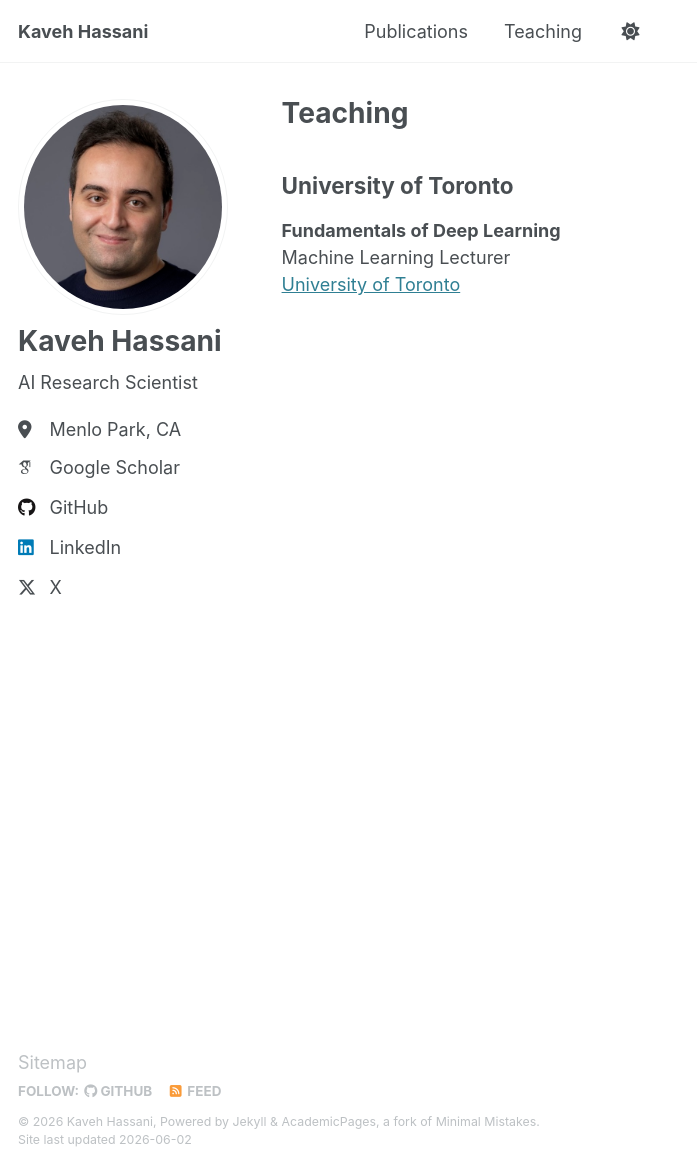
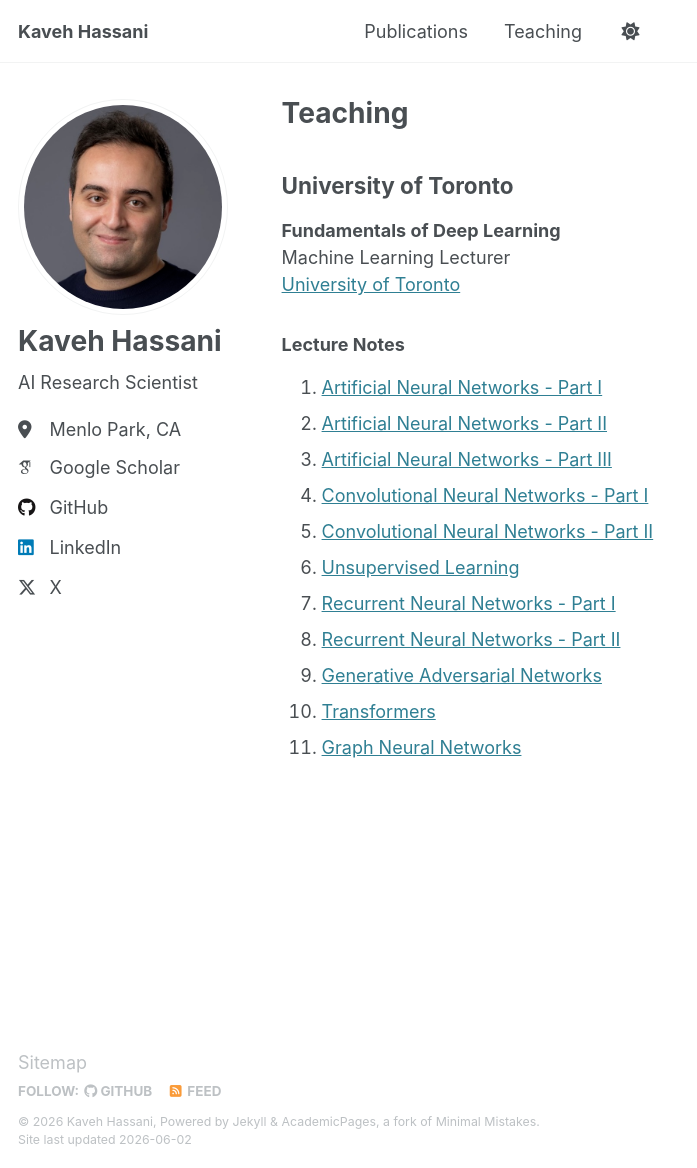
Before and after one commit to kavehhassani/kavehhassani.github.io, a Jekyll site: the page built from _pages/teaching.html, in a window 1280 px wide and 1168 px high. Shown: the whole window, without its empty margins (0-697 px from the left). Built offline with Jekyll 4.4.1, drawn with Linux system fonts in a browser that asks for light colours; some web fonts are replaced.

Commit message:
Add 11 lecture PDFs and update teaching page with download links

```diff
--- a/_pages/teaching.html
+++ b/_pages/teaching.html
@@ -12,3 +12,18 @@ author_profile: true
   Machine Learning Lecturer<br>
   <a href="https://www.utoronto.ca/">University of Toronto</a>
 </p>
+
+<h3>Lecture Notes</h3>
+<ol>
+  <li><a href="/files/teaching/Lecture 1. Artificial Neural Networks - Part I.pdf" target="_blank">Artificial Neural Networks - Part I</a></li>
+  <li><a href="/files/teaching/Lecture 2. Artificial Neural Networks - Part II.pdf" target="_blank">Artificial Neural Networks - Part II</a></li>
+  <li><a href="/files/teaching/Lecture 3. Artificial Neural Networks - Part III.pdf" target="_blank">Artificial Neural Networks - Part III</a></li>
+  <li><a href="/files/teaching/Lecture 4. Convolutional Neural Networks - Part I.pdf" target="_blank">Convolutional Neural Networks - Part I</a></li>
+  <li><a href="/files/teaching/Lecture 5. Convolutional Neural Networks - Part II.pdf" target="_blank">Convolutional Neural Networks - Part II</a></li>
+  <li><a href="/files/teaching/Lecture 6. Unsupervised Learning.pdf" target="_blank">Unsupervised Learning</a></li>
+  <li><a href="/files/teaching/Lecture 7. Recurrent Neural Networks - Part I.pdf" target="_blank">Recurrent Neural Networks - Part I</a></li>
+  <li><a href="/files/teaching/Lecture 8. Recurrent Neural Networks - Part II.pdf" target="_blank">Recurrent Neural Networks - Part II</a></li>
+  <li><a href="/files/teaching/Lecture 9. Generative Adversarial Networks.pdf" target="_blank">Generative Adversarial Networks</a></li>
+  <li><a href="/files/teaching/Lecture 10. Transformers.pdf" target="_blank">Transformers</a></li>
+  <li><a href="/files/teaching/Lecture 11. Graph Neural Networks.pdf" target="_blank">Graph Neural Networks</a></li>
+</ol>
```
Also changed, not shown: 11 other files.
